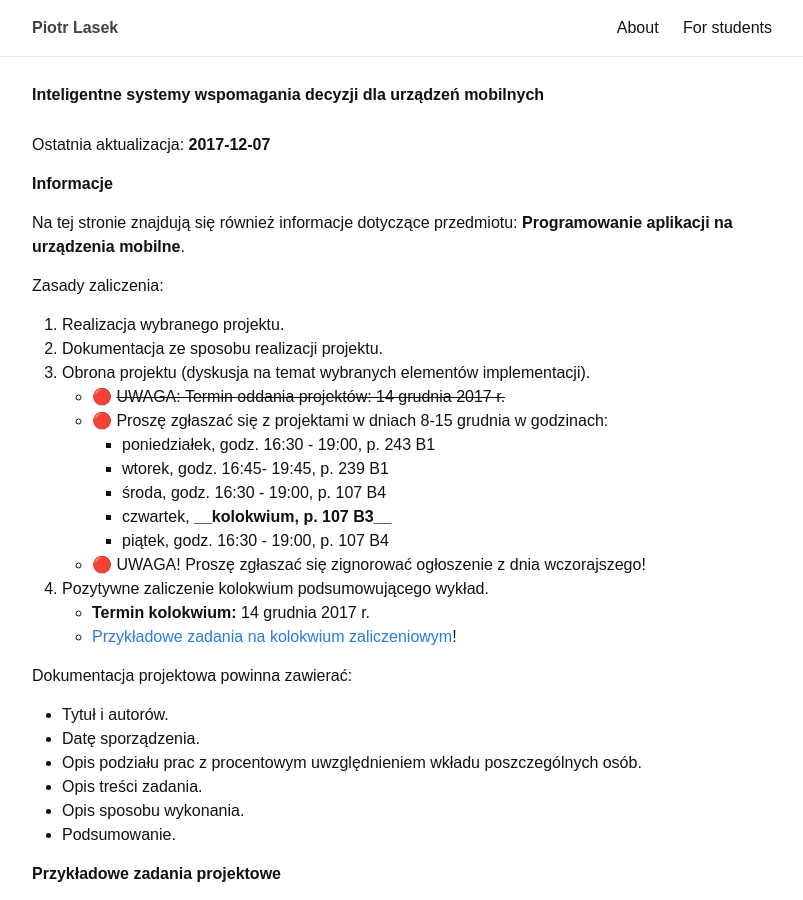
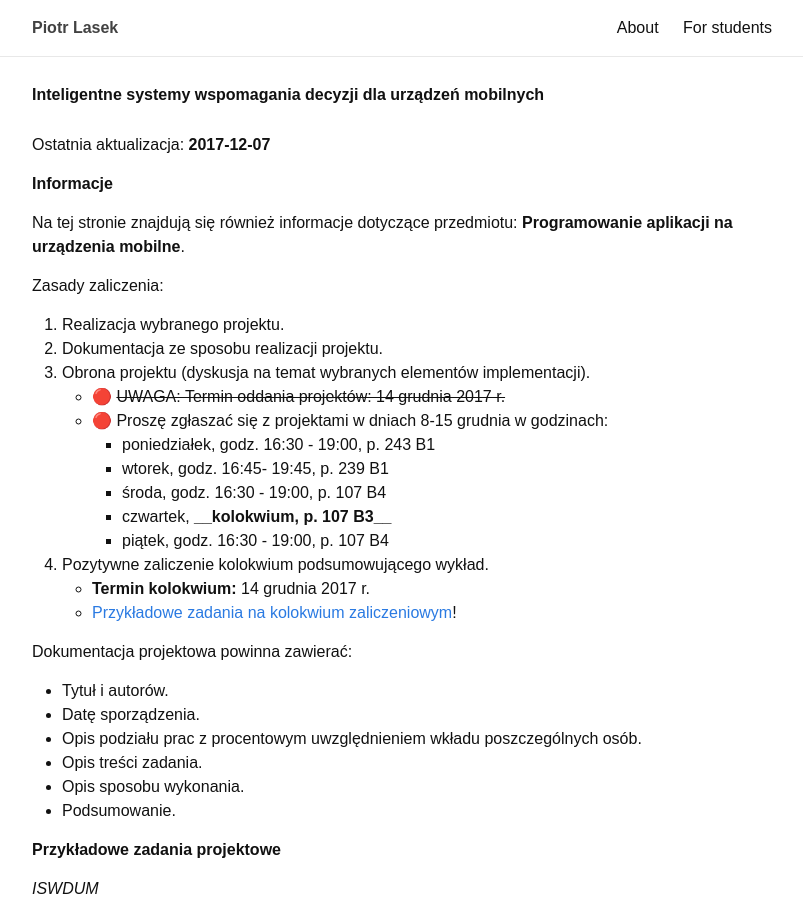
Before and after one commit to piotrlasek/piotrlasek.github.io, a Jekyll site: the page built from for-students/iswddum2016.md, in a window 1280 px wide and 900 px high. Shown: the whole window, without its empty margins (238-1041 px from the left). Built offline with Jekyll 4.4.1, drawn with Linux system fonts in a browser that asks for light colours.

Commit message:
Update iswddum2016.md

```diff
--- a/for-students/iswddum2016.md
+++ b/for-students/iswddum2016.md
@@ -21,12 +21,11 @@ Zasady zaliczenia:
     implementacji).
     * &#x1F534; ~~UWAGA: Termin oddania projektów: 14 grudnia 2017 r.~~
     * &#x1F534; Proszę zgłaszać się z projektami w dniach 8-15 grudnia w godzinach:<br>
-       - poniedziałek, godz. 16:30 - 19:00, p. 243 B1<br>
-       - wtorek, godz. 16:45- 19:45, p. 239 B1<br>
-       - środa, godz. 16:30 - 19:00, p. 107 B4<br>
-       - czwartek, **__kolokwium, p. 107 B3__**<br>
-       - piątek, godz. 16:30 - 19:00, p. 107 B4<br>
-    * &#x1F534; UWAGA! Proszę zgłaszać się  zignorować ogłoszenie z dnia wczorajszego!
+       - poniedziałek, godz. 16:30 - 19:00, p. 243 B1
+       - wtorek, godz. 16:45- 19:45, p. 239 B1
+       - środa, godz. 16:30 - 19:00, p. 107 B4
+       - czwartek, **__kolokwium, p. 107 B3__**
+       - piątek, godz. 16:30 - 19:00, p. 107 B4
 
 4. Pozytywne zaliczenie kolokwium podsumowującego wykład.
     * **Termin kolokwium:** 14 grudnia 2017 r.
```
